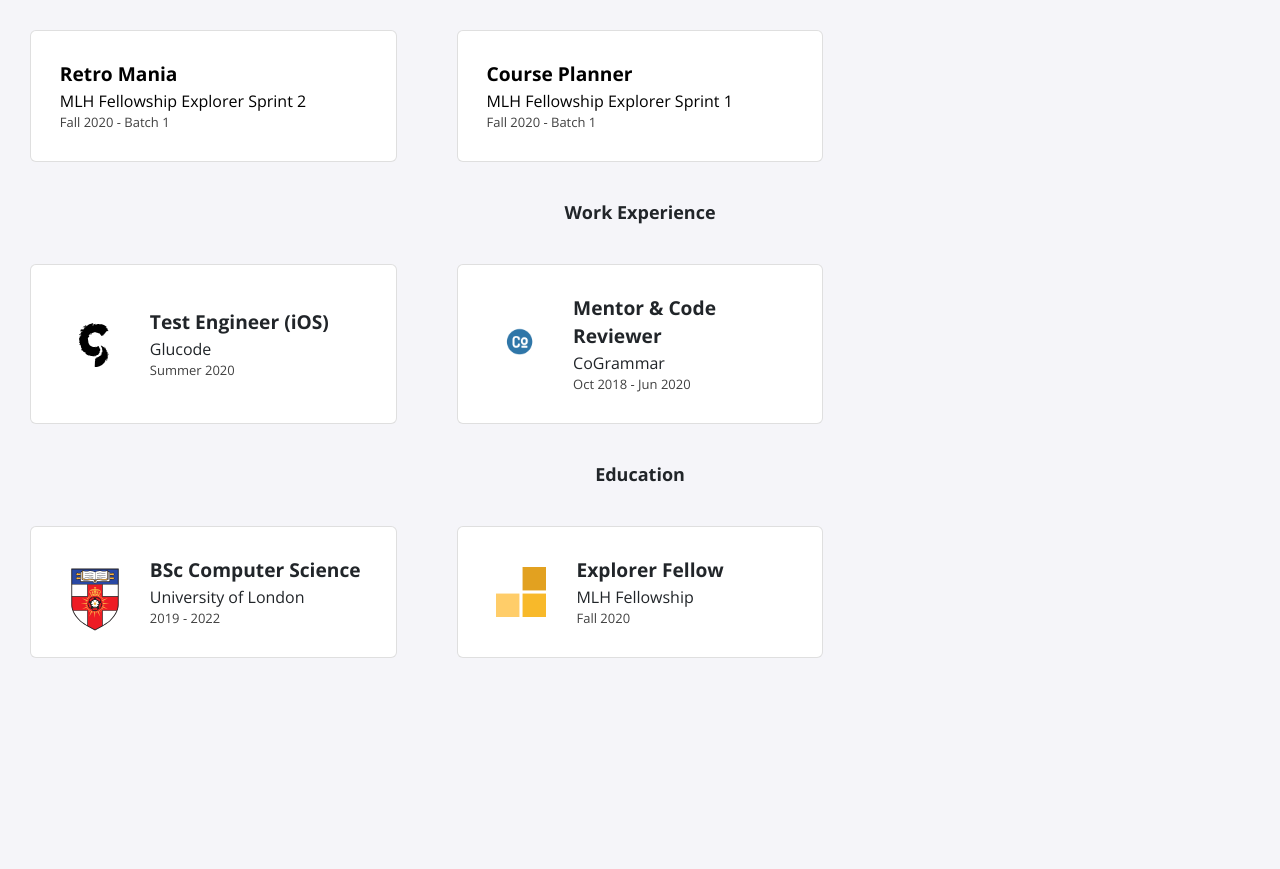
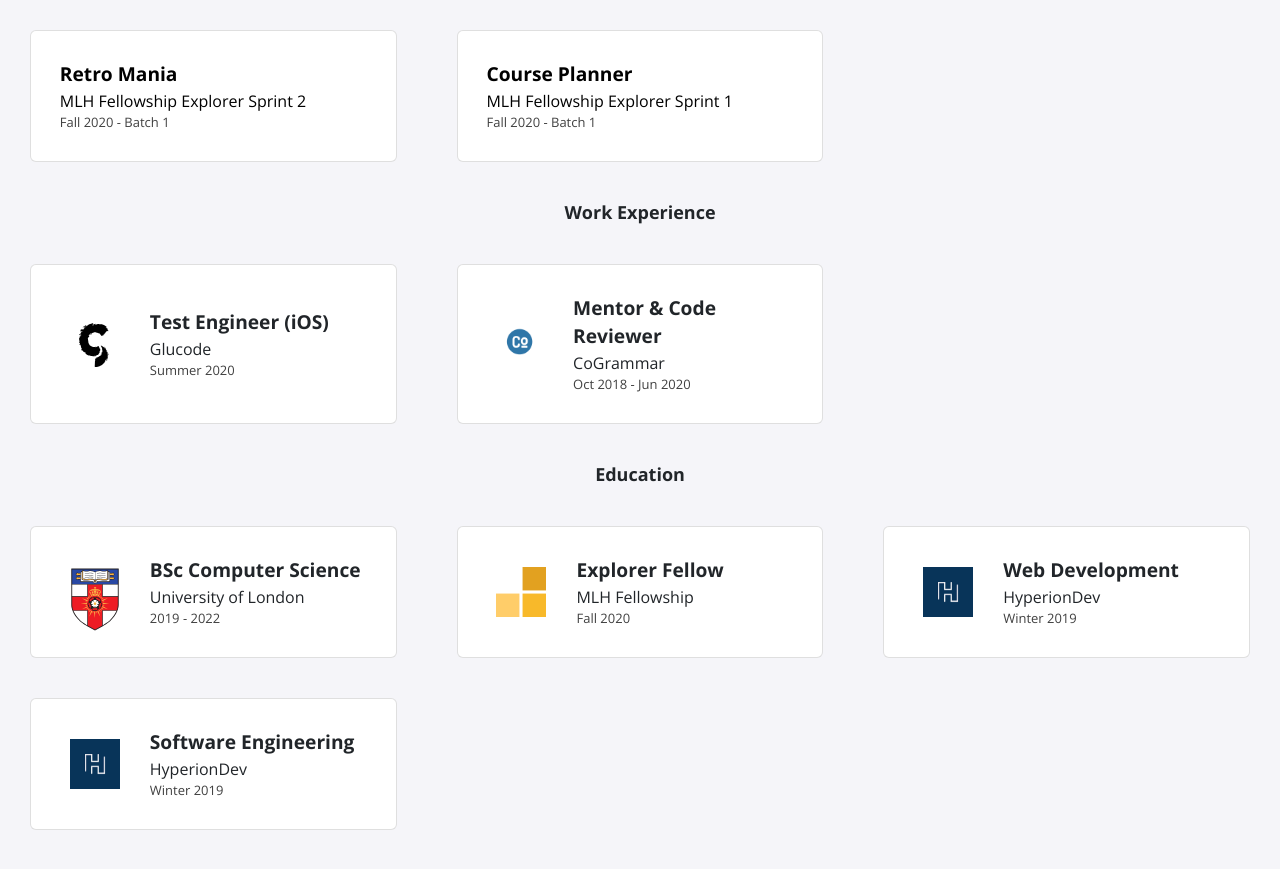
Before and after one commit to nkosi-tauro/mlh-portfolio, a Jekyll site: the page built from index.html, in a window 1280 px wide and 900 px high, scrolled down 672 px. Shown: the top 869 px of the window. Built offline with Jekyll 4.4.1, drawn with Linux system fonts in a browser that asks for light colours; nearby versions of some CDN libraries; before the commit the page ends 1400 px from its top, so only the background shows below that.

Commit message:
add more education

```diff
--- a/_data/education.yml
+++ b/_data/education.yml
@@ -7,3 +7,13 @@
   institute: MLH Fellowship
   dates: Fall 2020
   logo: fellowship.svg
+
+- course: Web Development
+  institute: HyperionDev
+  dates: Winter 2019
+  logo: hype.jpg
+
+- course: Software Engineering
+  institute: HyperionDev
+  dates: Winter 2019
+  logo: hype.jpg
```
Also changed, not shown: assets/img/education/hype.jpg (added).
